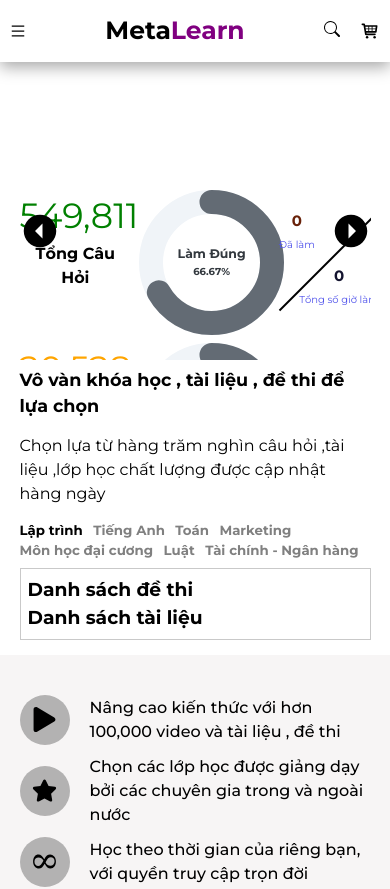
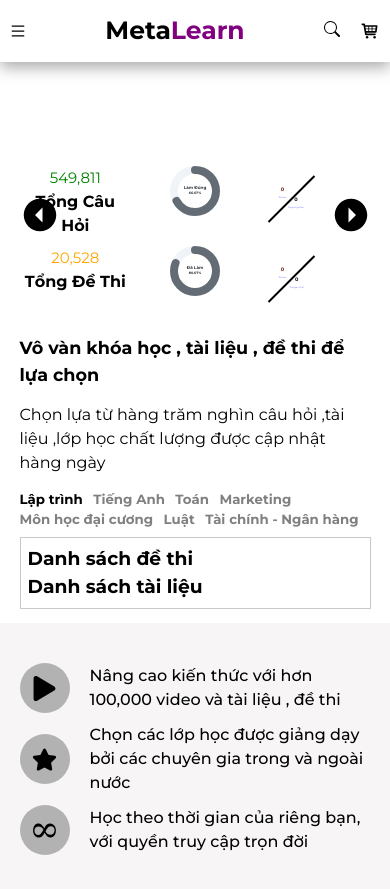
Before and after one commit to 3i-software-development/Metalearn-Frontend, a Next.js app: page / in a window 390 px wide. Shown: the top 889 px of the page. Built offline with nearby package versions, Linux system fonts and the light colour scheme; no server answers.

Commit message:
update banner responsive

```diff
--- a/components/Banner/style.module.scss
+++ b/components/Banner/style.module.scss
@@ -95,107 +95,85 @@
   }
 }
 
-// @media only screen and (max-width: 1200px) {
-//     .text p{
-//         display: none;
-//     }
-// }
-
-@media only screen and (max-width: 700px) {
-  .banner {
-    flex-direction: column;
-    align-items: center;
-    justify-content: center;
-    .text {
-      position: relative !important;
-      padding: 0;
-      box-shadow: none !important;
-      // top:0;
-      transform: none;
-      width: 100%;
-      overflow: hidden;
-
-      left: 0;
-    }
-    .bn2 {
-      display: none;
-    }
-
-    .text-dia {
-      width: 100% !important;
-      position: relative !important;
-      padding: 20px 0 !important;
-      box-shadow: none !important;
-      transform: none !important;
-      left: 0 !important;
-
-      p {
-        font-size: 12px !important;
-      }
-    }
-    .num-quest {
-      gap: 15px !important;
-      justify-content: center !important;
-    }
-  }
-}
-
-@media only screen and (max-width:1200px){
+@media only screen and (max-width:930px) {
   .banner1 {
-    top: 8rem;
+    top: 6.5rem;
+    margin-left: 20px;
     .banner1H1 {
-      font-size: 35px;
+      font-size: 15px!important;
       color: green;
     }
     .banner1H12 {
-      font-size: 35px;
+      font-size: 15px!important;
       color: orange;
     }
     .circular {
-      font-size: 15px;
+      font-size: 5px!important;
+      --CircularProgress-size: 50px!important;
+      --CircularProgress-trackThickness: 8px!important;
+      --CircularProgress-progressThickness: 8px!important;
     }
-    //dashboard
     .div1 {
-      width: 140px !important;
-      height: 140px !important;
+      width: 65px!important;
+      height: 65px!important;
       .h11 {
-        top: 0;
-        left: 0;
         color: rgb(104, 33, 9);
-        font-size: 15px!important;
+        font-size: 5px!important;
         span {
-          font-size: 10px;
+          font-size: 2px!important;
           color: rgb(80, 83, 235);
         }
       }
+
       .h12 {
-        bottom: 0;
-        right: 0;
-        font-size: 15px!important;
+        font-size: 5px!important;
         color: rgb(20, 20, 47);
         span {
-          color: rgb(80, 83, 235);
+          font-size: 2px!important;
+          color: rgb(80, 3, 235);
         }
       }
-    }
-    .css-1vj335z-JoyCircularProgress-root{
-      font-size:120px;
-    }
-  }
+      .div1:after {
+        content: "";
+        background-color: black;
+        position: absolute;
+        height: 1px!important;
+        width: 80%;
+        top: 50%;
+        left: 0;
+        transform: rotate(-45deg);
+        z-index: 0;
+      }
+    }}
+
 }
 @media only screen and (max-width: 1300px) {
   .banner1 {
+    .banner1H1 {
+      font-size: 30px;
+      color: green;
+    }
+    .banner1H12 {
+      font-size: 30px;
+      color: orange;
+    }
+    .circular {
+      font-size: 10px;
+      --CircularProgress-size: 100px;
+      --CircularProgress-trackThickness: 19px;
+      --CircularProgress-progressThickness: 19px;
+    }
     .div1 {
-      width: 170px;
-      height: 170px;
+      width: 130px;
+      height: 130px;
       .h11 {
         top: 0;
         left: 0;
 
         color: rgb(104, 33, 9);
-        font-size: 30px;
+        font-size: 15px;
         span {
-          font-size: 10px;
+          font-size: 8px;
           color: rgb(80, 83, 235);
         }
       }
@@ -204,10 +182,10 @@
         bottom: 0;
         right: 0;
 
-        font-size: 30px;
+        font-size: 15px;
         color: rgb(20, 20, 47);
         span {
-          font-size: 10px;
+          font-size: 8px;
           color: rgb(80, 83, 235);
         }
       }
```
